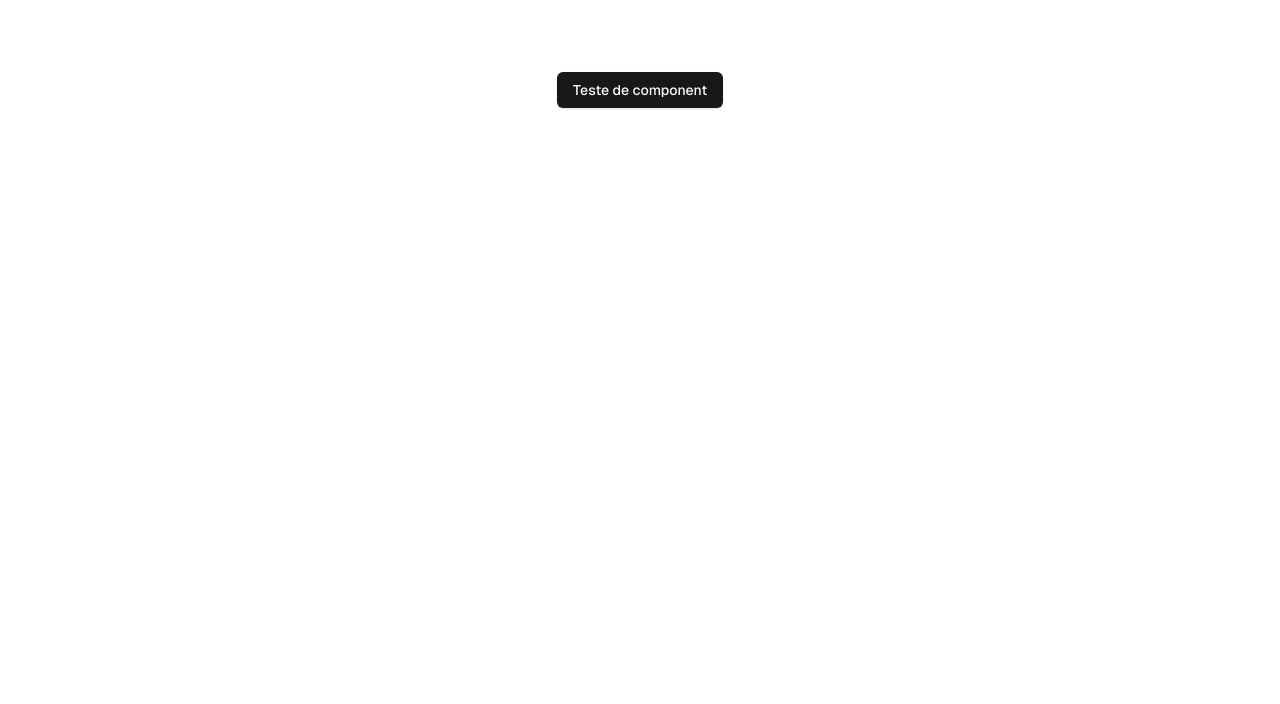
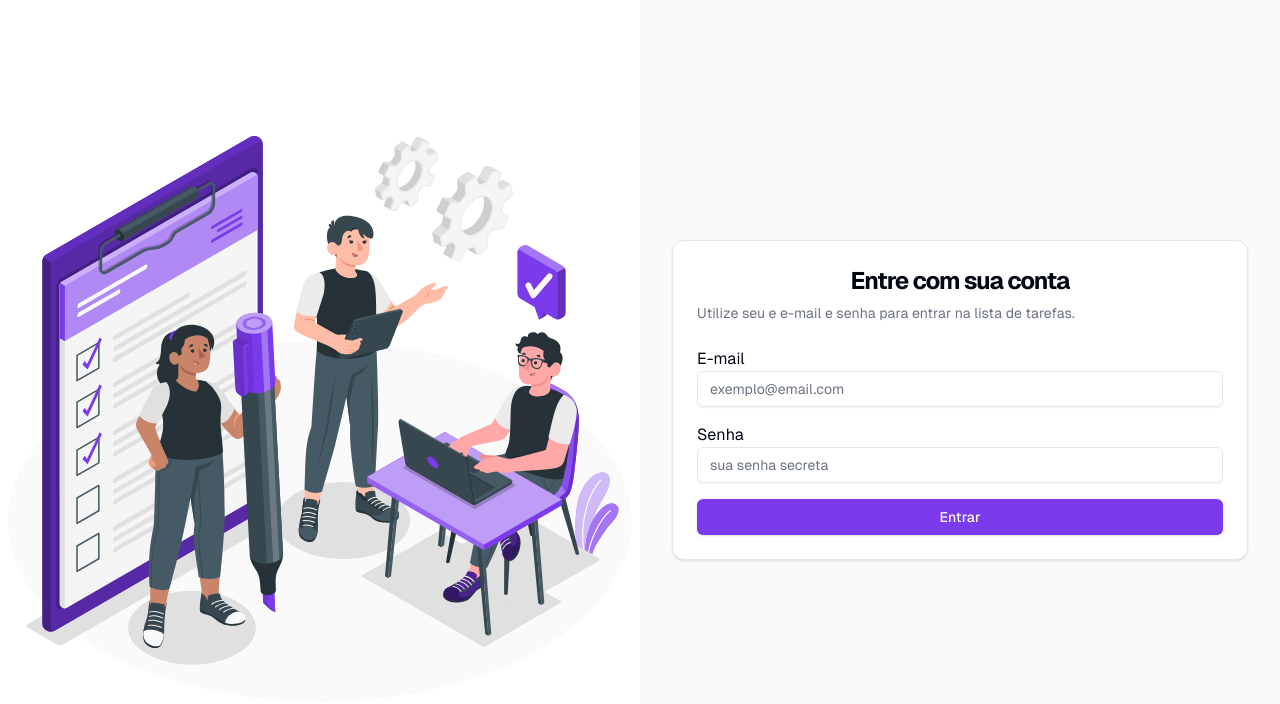
Before and after one commit to websam2/dashboard-tarefa, a Next.js app: page / in a window 1280 px wide. Shown: the top 704 px of the page. Built offline with nearby package versions, Linux system fonts and the light colour scheme.

Commit message:
feat: criação do component LoginPage

```diff
--- a/app/globals.css
+++ b/app/globals.css
@@ -12,54 +12,56 @@ body {
   }
 }
 
+
 @layer base {
   :root {
     --background: 0 0% 100%;
-    --foreground: 240 10% 3.9%;
+    --foreground: 224 71.4% 4.1%;
     --card: 0 0% 100%;
-    --card-foreground: 240 10% 3.9%;
+    --card-foreground: 224 71.4% 4.1%;
     --popover: 0 0% 100%;
-    --popover-foreground: 240 10% 3.9%;
-    --primary: 240 5.9% 10%;
-    --primary-foreground: 0 0% 98%;
-    --secondary: 240 4.8% 95.9%;
-    --secondary-foreground: 240 5.9% 10%;
-    --muted: 240 4.8% 95.9%;
-    --muted-foreground: 240 3.8% 46.1%;
-    --accent: 240 4.8% 95.9%;
-    --accent-foreground: 240 5.9% 10%;
+    --popover-foreground: 224 71.4% 4.1%;
+    --primary: 262.1 83.3% 57.8%;
+    --primary-foreground: 210 20% 98%;
+    --secondary: 220 14.3% 95.9%;
+    --secondary-foreground: 220.9 39.3% 11%;
+    --muted: 220 14.3% 95.9%;
+    --muted-foreground: 220 8.9% 46.1%;
+    --accent: 220 14.3% 95.9%;
+    --accent-foreground: 220.9 39.3% 11%;
     --destructive: 0 84.2% 60.2%;
-    --destructive-foreground: 0 0% 98%;
-    --border: 240 5.9% 90%;
-    --input: 240 5.9% 90%;
-    --ring: 240 10% 3.9%;
+    --destructive-foreground: 210 20% 98%;
+    --border: 220 13% 91%;
+    --input: 220 13% 91%;
+    --ring: 262.1 83.3% 57.8%;
+    --radius: 0.5rem;
     --chart-1: 12 76% 61%;
     --chart-2: 173 58% 39%;
     --chart-3: 197 37% 24%;
     --chart-4: 43 74% 66%;
     --chart-5: 27 87% 67%;
-    --radius: 0.5rem;
   }
+
   .dark {
-    --background: 240 10% 3.9%;
-    --foreground: 0 0% 98%;
-    --card: 240 10% 3.9%;
-    --card-foreground: 0 0% 98%;
-    --popover: 240 10% 3.9%;
-    --popover-foreground: 0 0% 98%;
-    --primary: 0 0% 98%;
-    --primary-foreground: 240 5.9% 10%;
-    --secondary: 240 3.7% 15.9%;
-    --secondary-foreground: 0 0% 98%;
-    --muted: 240 3.7% 15.9%;
-    --muted-foreground: 240 5% 64.9%;
-    --accent: 240 3.7% 15.9%;
-    --accent-foreground: 0 0% 98%;
+    --background: 224 71.4% 4.1%;
+    --foreground: 210 20% 98%;
+    --card: 224 71.4% 4.1%;
+    --card-foreground: 210 20% 98%;
+    --popover: 224 71.4% 4.1%;
+    --popover-foreground: 210 20% 98%;
+    --primary: 263.4 70% 50.4%;
+    --primary-foreground: 210 20% 98%;
+    --secondary: 215 27.9% 16.9%;
+    --secondary-foreground: 210 20% 98%;
+    --muted: 215 27.9% 16.9%;
+    --muted-foreground: 217.9 10.6% 64.9%;
+    --accent: 215 27.9% 16.9%;
+    --accent-foreground: 210 20% 98%;
     --destructive: 0 62.8% 30.6%;
-    --destructive-foreground: 0 0% 98%;
-    --border: 240 3.7% 15.9%;
-    --input: 240 3.7% 15.9%;
-    --ring: 240 4.9% 83.9%;
+    --destructive-foreground: 210 20% 98%;
+    --border: 215 27.9% 16.9%;
+    --input: 215 27.9% 16.9%;
+    --ring: 263.4 70% 50.4%;
     --chart-1: 220 70% 50%;
     --chart-2: 160 60% 45%;
     --chart-3: 30 80% 55%;
@@ -67,6 +69,7 @@ body {
     --chart-5: 340 75% 55%;
   }
 }
+
 
 @layer base {
   * {
--- a/app/page.tsx
+++ b/app/page.tsx
@@ -1,9 +1,9 @@
-import { Button } from "@/components/ui/button";
+import LoginPage from "@/components/LoginPage";
 
 export default function Home() {
-  return (
-    <div className="grid grid-rows-[20px_1fr_20px] items-center justify-items-center min-h-screen p-8 pb-20 gap-16 sm:p-20 font-[family-name:var(--font-geist-sans)]">
-      <Button>Teste de component</Button>
-    </div>
-  );
+	return (
+		<div className="w-screen h-screen font-[family-name:var(--font-geist-sans)]">
+			<LoginPage />
+		</div>
+	);
 }
--- /dev/null
+++ b/components/LoginPage.tsx
@@ -0,0 +1,74 @@
+"use client"
+import { useState } from "react";
+import { Label } from "@radix-ui/react-label";
+import Image from "next/image";
+import teamChecklist from "../app/assets/team checklist.svg";
+import { Button } from "./ui/button";
+import { Input } from "./ui/input";
+import {
+	Card,
+	CardContent,
+	CardDescription,
+	CardHeader,
+	CardTitle,
+} from "./ui/card";
+
+export default function LoginPage() {
+	const [email, setEmail] = useState<string>("");
+	const [password, setPassword] = useState<string>("");
+
+	const handleLogin = (e: React.FormEvent<HTMLFormElement>) => {
+		e.preventDefault();
+		console.log({ email, password });
+	};
+
+	return (
+		<main className="flex items-center h-full w-full">
+			<section className="flex justify-center w-1/2 ">
+				<Image src={teamChecklist} alt="Checklist" className="w-full" />
+			</section>
+
+			<section className="flex justify-center items-center w-1/2 h-full bg-primary-foreground">
+				<Card className="w-full h-80 max-w-xl">
+					<CardHeader>
+						<CardTitle className="text-2xl font-bold tracking-tighter text-center">
+							Entre com sua conta
+						</CardTitle>
+						<CardDescription>
+							Utilize seu e e-mail e senha para entrar na lista de tarefas.
+						</CardDescription>
+					</CardHeader>
+					<CardContent>
+						<form onSubmit={handleLogin} className="space-y-4">
+							<div>
+								<Label htmlFor="email">E-mail</Label>
+								<Input
+									id="email"
+									type="email"
+									value={email}
+									onChange={(e) => setEmail(e.target.value)}
+									placeholder="exemplo@email.com"
+									required
+								/>
+							</div>
+							<div className="mt-4">
+								<Label htmlFor="password">Senha</Label>
+								<Input
+									id="password"
+									type="password"
+									value={password}
+									onChange={(e) => setPassword(e.target.value)}
+									placeholder="sua senha secreta"
+									required
+								/>
+							</div>
+							<Button type="submit" className="mt-6 w-full">
+								Entrar
+							</Button>
+						</form>
+					</CardContent>
+				</Card>
+			</section>
+		</main>
+	);
+}
--- /dev/null
+++ b/components/ui/card.tsx
@@ -0,0 +1,76 @@
+import * as React from "react"
+
+import { cn } from "@/lib/utils"
+
+const Card = React.forwardRef<
+  HTMLDivElement,
+  React.HTMLAttributes<HTMLDivElement>
+>(({ className, ...props }, ref) => (
+  <div
+    ref={ref}
+    className={cn(
+      "rounded-xl border bg-card text-card-foreground shadow",
+      className
+    )}
+    {...props}
+  />
+))
+Card.displayName = "Card"
+
+const CardHeader = React.forwardRef<
+  HTMLDivElement,
+  React.HTMLAttributes<HTMLDivElement>
+>(({ className, ...props }, ref) => (
+  <div
+    ref={ref}
+    className={cn("flex flex-col space-y-1.5 p-6", className)}
+    {...props}
+  />
+))
+CardHeader.displayName = "CardHeader"
+
+const CardTitle = React.forwardRef<
+  HTMLParagraphElement,
+  React.HTMLAttributes<HTMLHeadingElement>
+>(({ className, ...props }, ref) => (
+  <h3
+    ref={ref}
+    className={cn("font-semibold leading-none tracking-tight", className)}
+    {...props}
+  />
+))
+CardTitle.displayName = "CardTitle"
+
+const CardDescription = React.forwardRef<
+  HTMLParagraphElement,
+  React.HTMLAttributes<HTMLParagraphElement>
+>(({ className, ...props }, ref) => (
+  <p
+    ref={ref}
+    className={cn("text-sm text-muted-foreground", className)}
+    {...props}
+  />
+))
+CardDescription.displayName = "CardDescription"
+
+const CardContent = React.forwardRef<
+  HTMLDivElement,
+  React.HTMLAttributes<HTMLDivElement>
+>(({ className, ...props }, ref) => (
+  <div ref={ref} className={cn("p-6 pt-0", className)} {...props} />
+))
+CardContent.displayName = "CardContent"
+
+const CardFooter = React.forwardRef<
+  HTMLDivElement,
+  React.HTMLAttributes<HTMLDivElement>
+>(({ className, ...props }, ref) => (
+  <div
+    ref={ref}
+    className={cn("flex items-center p-6 pt-0", className)}
+    {...props}
+  />
+))
+CardFooter.displayName = "CardFooter"
+
+export { Card, CardHeader, CardFooter, CardTitle, CardDescription, CardContent }
--- /dev/null
+++ b/components/ui/checkbox.tsx
@@ -0,0 +1,30 @@
+"use client"
+
+import * as React from "react"
+import * as CheckboxPrimitive from "@radix-ui/react-checkbox"
+import { CheckIcon } from "@radix-ui/react-icons"
+
+import { cn } from "@/lib/utils"
+
+const Checkbox = React.forwardRef<
+  React.ElementRef<typeof CheckboxPrimitive.Root>,
+  React.ComponentPropsWithoutRef<typeof CheckboxPrimitive.Root>
+>(({ className, ...props }, ref) => (
+  <CheckboxPrimitive.Root
+    ref={ref}
+    className={cn(
+      "peer h-4 w-4 shrink-0 rounded-sm border border-primary shadow focus-visible:outline-none focus-visible:ring-1 focus-visible:ring-ring disabled:cursor-not-allowed disabled:opacity-50 data-[state=checked]:bg-primary data-[state=checked]:text-primary-foreground",
+      className
+    )}
+    {...props}
+  >
+    <CheckboxPrimitive.Indicator
+      className={cn("flex items-center justify-center text-current")}
+    >
+      <CheckIcon className="h-4 w-4" />
+    </CheckboxPrimitive.Indicator>
+  </CheckboxPrimitive.Root>
+))
+Checkbox.displayName = CheckboxPrimitive.Root.displayName
+
+export { Checkbox }
--- /dev/null
+++ b/components/ui/input.tsx
@@ -0,0 +1,25 @@
+import * as React from "react"
+
+import { cn } from "@/lib/utils"
+
+export interface InputProps
+  extends React.InputHTMLAttributes<HTMLInputElement> {}
+
+const Input = React.forwardRef<HTMLInputElement, InputProps>(
+  ({ className, type, ...props }, ref) => {
+    return (
+      <input
+        type={type}
+        className={cn(
+          "flex h-9 w-full rounded-md border border-input bg-transparent px-3 py-1 text-sm shadow-sm transition-colors file:border-0 file:bg-transparent file:text-sm file:font-medium file:text-foreground placeholder:text-muted-foreground focus-visible:outline-none focus-visible:ring-1 focus-visible:ring-ring disabled:cursor-not-allowed disabled:opacity-50",
+          className
+        )}
+        ref={ref}
+        {...props}
+      />
+    )
+  }
+)
+Input.displayName = "Input"
+
+export { Input }
--- /dev/null
+++ b/components/ui/label.tsx
@@ -0,0 +1,26 @@
+"use client"
+
+import * as React from "react"
+import * as LabelPrimitive from "@radix-ui/react-label"
+import { cva, type VariantProps } from "class-variance-authority"
+
+import { cn } from "@/lib/utils"
+
+const labelVariants = cva(
+  "text-sm font-medium leading-none peer-disabled:cursor-not-allowed peer-disabled:opacity-70"
+)
+
+const Label = React.forwardRef<
+  React.ElementRef<typeof LabelPrimitive.Root>,
+  React.ComponentPropsWithoutRef<typeof LabelPrimitive.Root> &
+    VariantProps<typeof labelVariants>
+>(({ className, ...props }, ref) => (
+  <LabelPrimitive.Root
+    ref={ref}
+    className={cn(labelVariants(), className)}
+    {...props}
+  />
+))
+Label.displayName = LabelPrimitive.Root.displayName
+
+export { Label }
--- a/package.json
+++ b/package.json
@@ -9,7 +9,10 @@
     "lint": "next lint"
   },
   "dependencies": {
+    "@radix-ui/react-checkbox": "^1.1.1",
     "@radix-ui/react-icons": "^1.3.0",
+    "@radix-ui/react-label": "^2.1.0",
+    "@radix-ui/react-separator": "^1.1.0",
     "@radix-ui/react-slot": "^1.1.0",
     "class-variance-authority": "^0.7.0",
     "clsx": "^2.1.1",
```
Also changed, not shown: app/assets/team checklist.svg (added), 1 other file (tests, documents, lock files or other folders).
